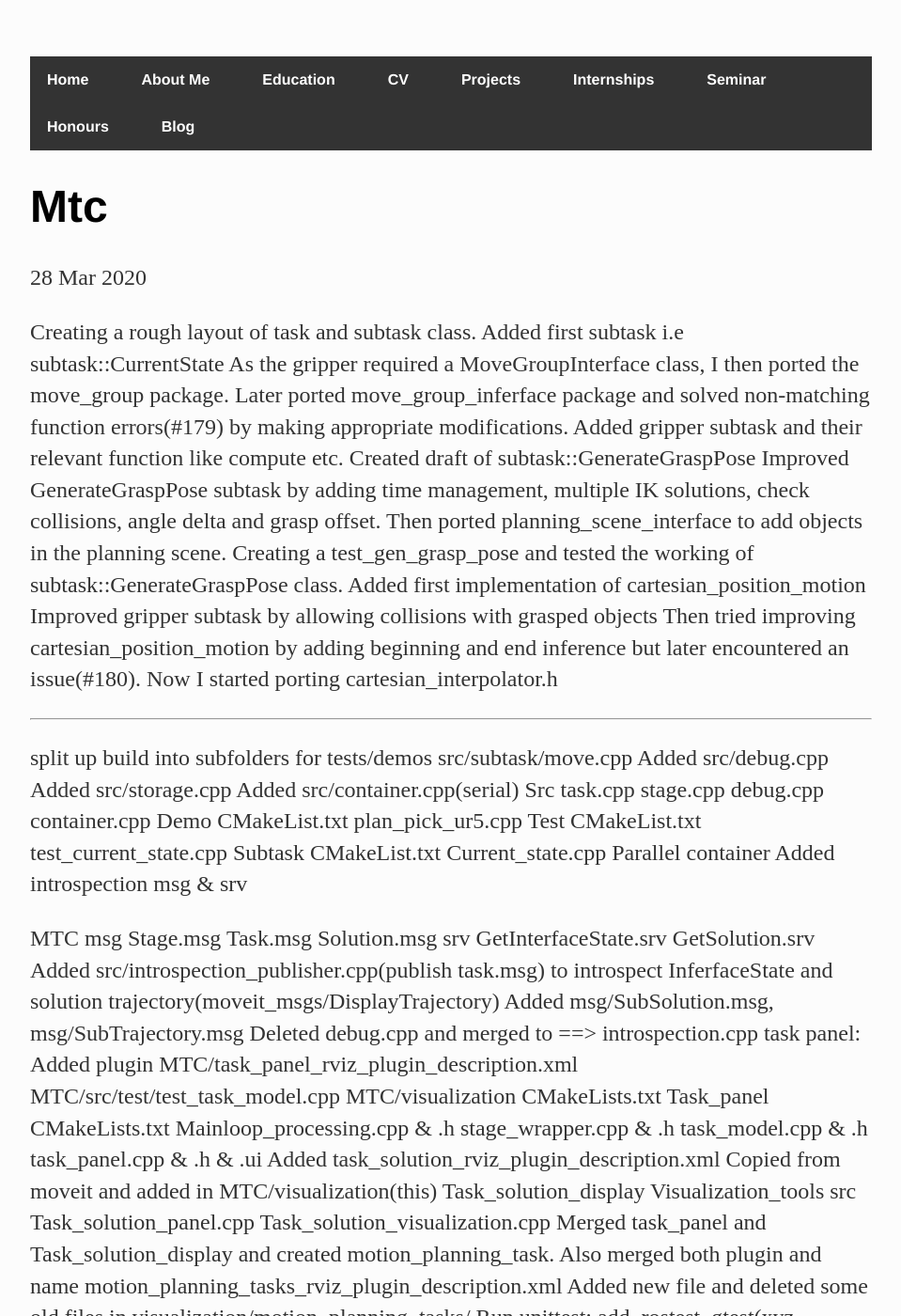
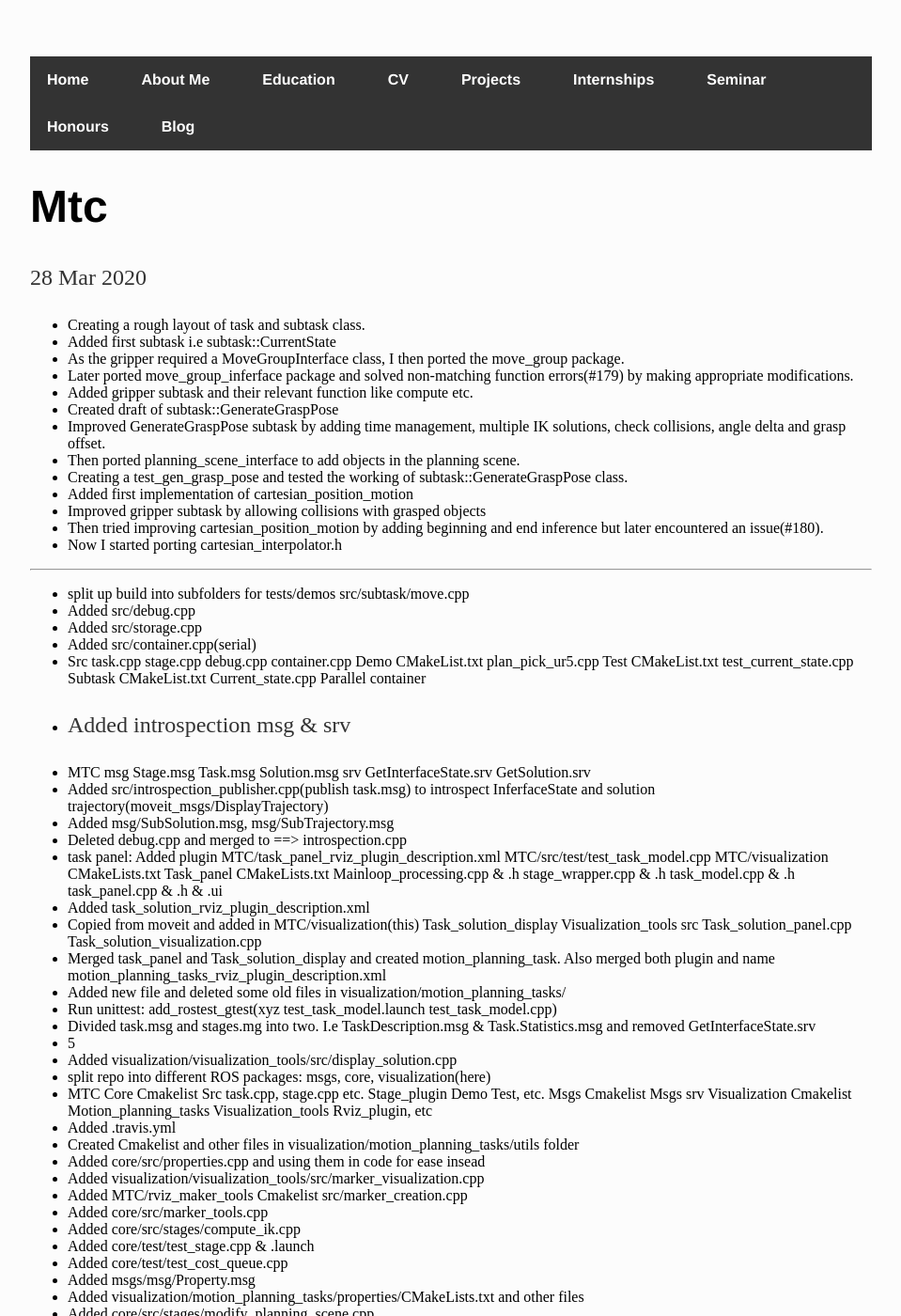
Before and after one commit to iamrajee/iamrajee.github.io, a Jekyll site: the page built from _posts/2020-03-28-MTC.md, in a window 1280 px wide and 1400 px high. Shown: the whole window at 94% size, without its empty margins (160-1119 px from the left). Built offline with Jekyll 4.4.1, drawn with Linux system fonts in a browser that asks for light colours; our own code applies the rules of GitHub Pages for plain Markdown files; some of the changed text lies outside the part shown.

Commit message:
Update 2020-03-28-MTC.md

```diff
--- a/_posts/2020-03-28-MTC.md
+++ b/_posts/2020-03-28-MTC.md
@@ -1,24 +1,24 @@
-Creating a rough layout of task and subtask class.
-Added first subtask i.e subtask::CurrentState
-As the gripper required a MoveGroupInterface class, I then ported the move_group package.
-Later ported move_group_inferface package and solved non-matching function errors(#179) by making appropriate modifications.
-Added gripper subtask and their relevant function like compute etc.
-Created draft of subtask::GenerateGraspPose
-Improved GenerateGraspPose subtask by adding time management, multiple IK solutions, check collisions, angle delta and grasp offset.
-Then ported planning_scene_interface to add objects in the planning scene.
-Creating a test_gen_grasp_pose and tested the working of subtask::GenerateGraspPose class.
-Added first implementation of cartesian_position_motion
-Improved gripper subtask by allowing collisions with grasped objects
-Then tried improving cartesian_position_motion by adding beginning and end inference but later encountered an issue(#180).
-Now I started porting cartesian_interpolator.h
+- Creating a rough layout of task and subtask class.
+- Added first subtask i.e subtask::CurrentState
+- As the gripper required a MoveGroupInterface class, I then ported the move_group package.
+- Later ported move_group_inferface package and solved non-matching function errors(#179) by making appropriate modifications.
+- Added gripper subtask and their relevant function like compute etc.
+- Created draft of subtask::GenerateGraspPose
+- Improved GenerateGraspPose subtask by adding time management, multiple IK solutions, check collisions, angle delta and grasp offset.
+- Then ported planning_scene_interface to add objects in the planning scene.
+- Creating a test_gen_grasp_pose and tested the working of subtask::GenerateGraspPose class.
+- Added first implementation of cartesian_position_motion
+- Improved gripper subtask by allowing collisions with grasped objects
+- Then tried improving cartesian_position_motion by adding beginning and end inference but later encountered an issue(#180).
+- Now I started porting cartesian_interpolator.h
 
 ---
-split up build into subfolders for tests/demos
+- split up build into subfolders for tests/demos
 src/subtask/move.cpp
-Added src/debug.cpp
-Added src/storage.cpp
-Added src/container.cpp(serial)
-Src
+- Added src/debug.cpp
+- Added src/storage.cpp
+- Added src/container.cpp(serial)
+- Src
 task.cpp
 stage.cpp
 debug.cpp
@@ -33,10 +33,10 @@
 CMakeList.txt
 Current_state.cpp
 Parallel container
-Added introspection msg & srv
+- Added introspection msg & srv
 
 
-MTC
+- MTC
 msg
 Stage.msg
 Task.msg
@@ -44,10 +44,10 @@
 srv
 GetInterfaceState.srv
 GetSolution.srv
-Added src/introspection_publisher.cpp(publish task.msg) to introspect InferfaceState and solution trajectory(moveit_msgs/DisplayTrajectory)
-Added msg/SubSolution.msg, msg/SubTrajectory.msg
-Deleted debug.cpp and merged to ==> introspection.cpp
-task panel: Added plugin MTC/task_panel_rviz_plugin_description.xml
+- Added src/introspection_publisher.cpp(publish task.msg) to introspect InferfaceState and solution trajectory(moveit_msgs/DisplayTrajectory)
+- Added msg/SubSolution.msg, msg/SubTrajectory.msg
+- Deleted debug.cpp and merged to ==> introspection.cpp
+- task panel: Added plugin MTC/task_panel_rviz_plugin_description.xml
 MTC/src/test/test_task_model.cpp
 MTC/visualization
 CMakeLists.txt
@@ -57,21 +57,21 @@
 stage_wrapper.cpp & .h
 task_model.cpp & .h
 task_panel.cpp & .h & .ui
-Added task_solution_rviz_plugin_description.xml
-Copied from moveit and added in MTC/visualization(this)
+- Added task_solution_rviz_plugin_description.xml
+- Copied from moveit and added in MTC/visualization(this)
  Task_solution_display
 Visualization_tools
 src
 Task_solution_panel.cpp
 Task_solution_visualization.cpp
-Merged task_panel and Task_solution_display and created motion_planning_task. Also merged both plugin and name  motion_planning_tasks_rviz_plugin_description.xml
-Added new file and deleted some old files in visualization/motion_planning_tasks/
-Run unittest: add_rostest_gtest(xyz test_task_model.launch test_task_model.cpp)
-Divided task.msg and stages.mg into two. I.e TaskDescription.msg & Task.Statistics.msg and removed GetInterfaceState.srv
-5
-Added visualization/visualization_tools/src/display_solution.cpp
-split repo into different ROS packages: msgs, core, visualization(here)
-MTC
+- Merged task_panel and Task_solution_display and created motion_planning_task. Also merged both plugin and name  motion_planning_tasks_rviz_plugin_description.xml
+- Added new file and deleted some old files in visualization/motion_planning_tasks/
+- Run unittest: add_rostest_gtest(xyz test_task_model.launch test_task_model.cpp)
+- Divided task.msg and stages.mg into two. I.e TaskDescription.msg & Task.Statistics.msg and removed GetInterfaceState.srv
+- 5
+- Added visualization/visualization_tools/src/display_solution.cpp
+- split repo into different ROS packages: msgs, core, visualization(here)
+- MTC
 Core
 Cmakelist
 Src
@@ -88,46 +88,47 @@
 Motion_planning_tasks
 Visualization_tools
 Rviz_plugin, etc
-Added .travis.yml
-Created Cmakelist and other files in visualization/motion_planning_tasks/utils folder
-Added core/src/properties.cpp and using them in code for ease insead
-Added visualization/visualization_tools/src/marker_visualization.cpp
-Added MTC/rviz_maker_tools
+- Added .travis.yml
+- Created Cmakelist and other files in visualization/motion_planning_tasks/utils folder
+- Added core/src/properties.cpp and using them in code for ease insead
+- Added visualization/visualization_tools/src/marker_visualization.cpp
+- Added MTC/rviz_maker_tools
 Cmakelist
 src/marker_creation.cpp
-Added core/src/marker_tools.cpp
-Added core/src/stages/compute_ik.cpp
-Added core/test/test_stage.cpp & .launch
-Added core/test/test_cost_queue.cpp
-Added  msgs/msg/Property.msg
-Added visualization/motion_planning_tasks/properties/CMakeLists.txt and other files
-Added core/src/stages/modify_planning_scene.cpp
-Added core/src/stages/fix_collision_objects.cpp
-Added various stages like connect, move_to, move_relative
-Added solver/* i.e planner_interface.cpp, cartesian_path.cpp, pipeline_planner.cpp
-Added stages/fixed_state.cpp
-Added stages like pick.cpp and simple_grasp.cpp
-Added visualization/motion_planning_tasks/utils/icon.cpp
-Added core/test/models.cpp
-Removed various test(gripper, gen_grasp_pose, current_state, plan_cartesian_forward)
-Added generate_pose.cpp stage
-Added core/src/merge.cpp
-Deleted old stages: Move, Gripper, CartesianPositionMotion
-Move core/demo/* to core/test/ and also add new core/test/*.test file here.
-Added core/src/solvers/joint_interpolation.cpp
-Added MTC/capabilities(a move_group capability to execute Task Solutions)
+- Added core/src/marker_tools.cpp
+- Added core/src/stages/compute_ik.cpp
+- Added core/test/test_stage.cpp & .launch
+- Added core/test/test_cost_queue.cpp
+- Added  msgs/msg/Property.msg
+- Added visualization/motion_planning_tasks/properties/CMakeLists.txt and other files
+- Added core/src/stages/modify_planning_scene.cpp
+- Added core/src/stages/fix_collision_objects.cpp
+- Added various stages like connect, move_to, move_relative
+- Added solver/* i.e planner_interface.cpp, cartesian_path.cpp, pipeline_planner.cpp
+- Added stages/fixed_state.cpp
+- Added stages like pick.cpp and simple_grasp.cpp
+- Added visualization/motion_planning_tasks/utils/icon.cpp
+- Added core/test/models.cpp
+- Removed various test(gripper, gen_grasp_pose, current_state, plan_cartesian_forward)
+- Added generate_pose.cpp stage
+- Added core/src/merge.cpp
+- Deleted old stages: Move, Gripper, CartesianPositionMotion
+- Move core/demo/* to core/test/ and also add new core/test/*.test file here.
+- Move core/demo/* to core/test/ and also add new core/test/*.test file here.
+- Added core/src/solvers/joint_interpolation.cpp
+- Added MTC/capabilities(a move_group capability to execute Task Solutions)
 Cmakelist
 Capabilities_plugin_description.xml
 src/execute_task_solution_capability.cpp
-Added MTC/msgs/action/ExecuteTaskSolution.action
-Added add PredicateFilter stage
-Added visualization/motion_planning_tasks/properties/property_from_yaml.cpp
-Added visualization/motion_planning_tasks/test/test_solution_models.cpp
-Added msgs/msg/SolutionInfo.msg
-Added new stages generate_place_pose
-Added fixed_cartesian_poses.cpp stage
-Introduced .clang-format
-Created demo package for tutorial i.e Added MTC/demo/
+- Added MTC/msgs/action/ExecuteTaskSolution.action
+- Added add PredicateFilter stage
+- Added visualization/motion_planning_tasks/properties/property_from_yaml.cpp
+- Added visualization/motion_planning_tasks/test/test_solution_models.cpp
+- Added msgs/msg/SolutionInfo.msg
+- Added new stages generate_place_pose
+- Added fixed_cartesian_poses.cpp stage
+- Introduced .clang-format
+- Created demo package for tutorial i.e Added MTC/demo/
 Cmakelist
 launch/demo.launch
 Src
@@ -135,4 +136,4 @@
 pick_place_task.cpp
 include/…./pick_place_task.h
 config/panda_config.yaml
-Added src/cartesian.cpp & modular.cpp, pickplace.launch
+- Added src/cartesian.cpp & modular.cpp, pickplace.launch
```
